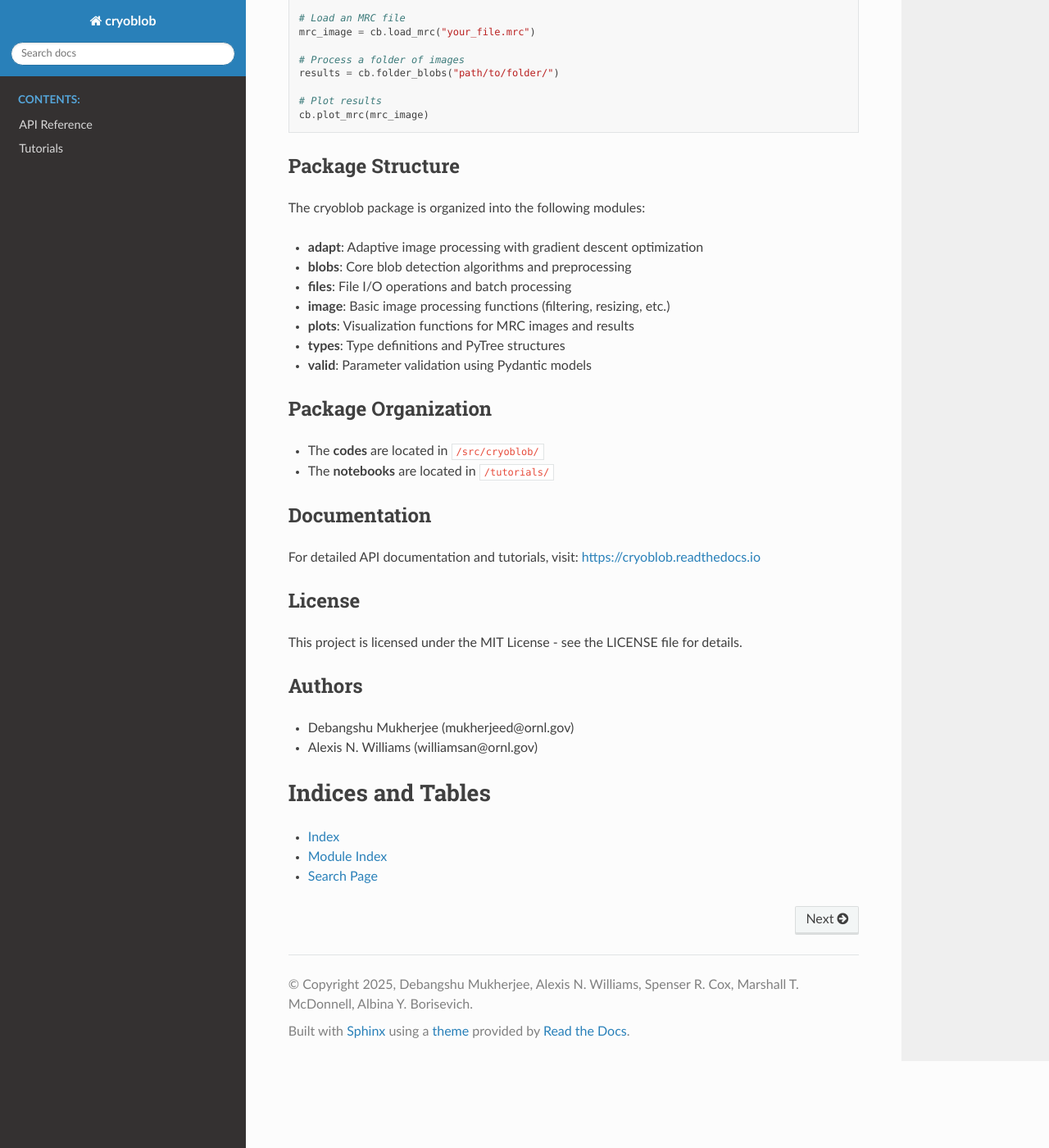
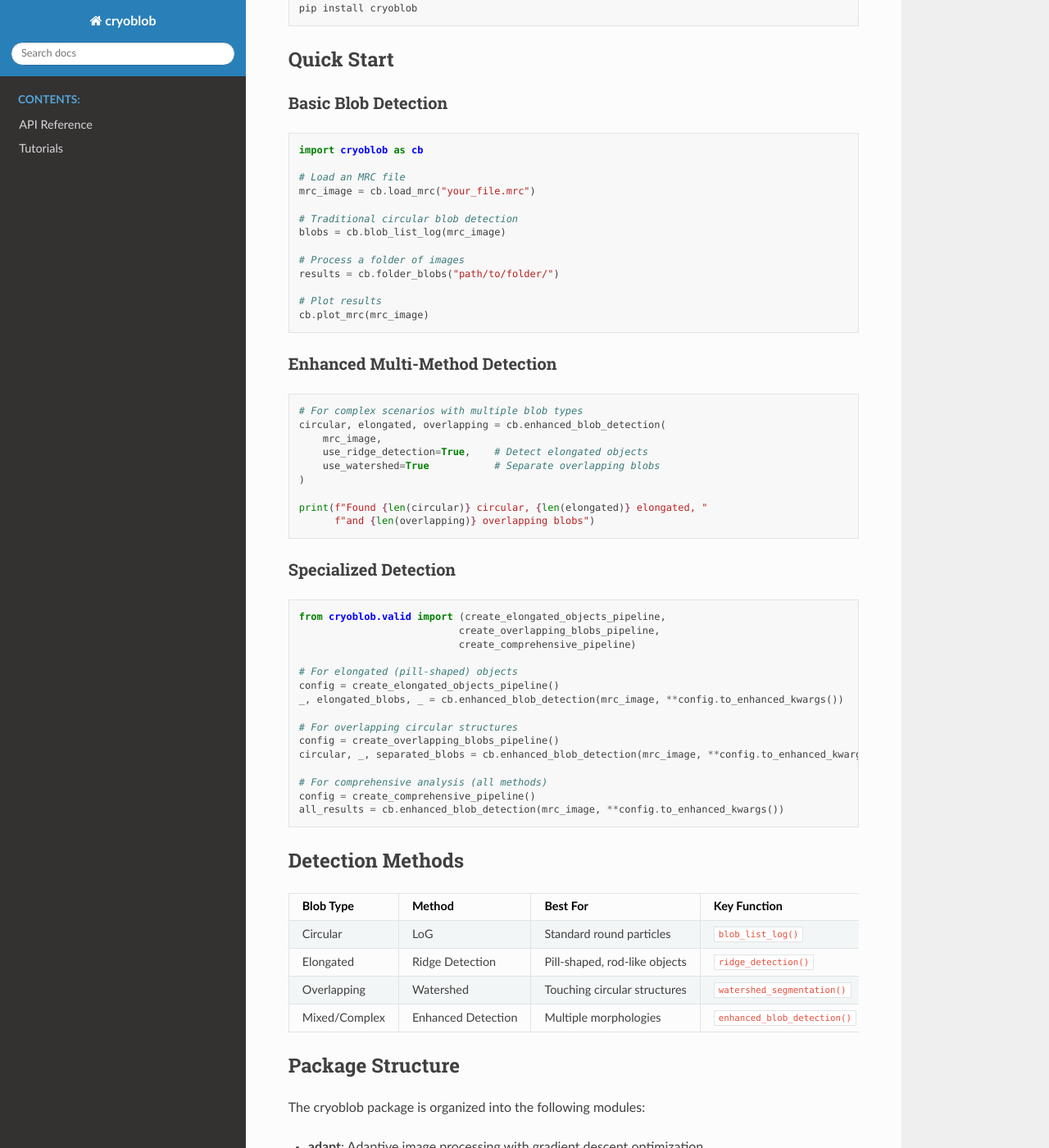
Before and after one commit to debangshu-mukherjee/cryoblob, a Sphinx documentation site: the page built from docs/source/index.rst, in a window 1280 px wide and 1400 px high, scrolled down 739 px. Shown: the whole window at 82% size. Built offline with Sphinx 7.4.7 and the Read the Docs theme 3.1.0, drawn with Linux system fonts in a browser that asks for light colours; pages that are not in the unit, such as notebooks, are missing from menus; some of the changed text lies outside the part shown.

Commit message:
Updated docs because of new submodule.

````diff
--- a/README.md
+++ b/README.md
@@ -11,14 +11,18 @@
 
 # cryoblob
 
-**cryoblob** is a JAX-based, JIT-compiled, scalable package for detection of amorphous blobs in low SNR cryo-EM images.
+**cryoblob** is a JAX-based, JIT-compiled, scalable package for detection of amorphous blobs in low SNR cryo-EM images. It provides both traditional circular blob detection and advanced multi-method detection for complex morphologies including elongated objects and overlapping structures.
 
 ## Features
 
 * **JAX-powered**: Leverages JAX for high-performance computing with automatic differentiation
 * **GPU acceleration**: Can utilize both CPUs and GPUs for processing
+* **Multi-method detection**: Advanced detection algorithms for diverse blob morphologies:
+  * **Traditional LoG**: Excellent for circular blobs
+  * **Ridge detection**: Specialized for elongated (pill-shaped) objects
+  * **Watershed segmentation**: Separates overlapping circular structures
+  * **Hessian-based detection**: Superior boundary localization
 * **Adaptive filtering**: Includes adaptive Wiener filtering and thresholding
-* **Blob detection**: Advanced blob detection using Laplacian of Gaussian (LoG) methods
 * **Batch processing**: Memory-optimized batch processing for large datasets
 * **Validation**: Comprehensive parameter validation using Pydantic models
 
@@ -30,11 +34,16 @@ pip install cryoblob
 
 ## Quick Start
 
+### Basic Blob Detection
+
 ```python
 import cryoblob as cb
 
 # Load an MRC file
 mrc_image = cb.load_mrc("your_file.mrc")
+
+# Traditional circular blob detection
+blobs = cb.blob_list_log(mrc_image)
 
 # Process a folder of images
 results = cb.folder_blobs("path/to/folder/")
@@ -42,6 +51,49 @@ results = cb.folder_blobs("path/to/folder/")
 # Plot results
 cb.plot_mrc(mrc_image)
 ```
+
+### Enhanced Multi-Method Detection
+
+```python
+# For complex scenarios with multiple blob types
+circular, elongated, overlapping = cb.enhanced_blob_detection(
+    mrc_image,
+    use_ridge_detection=True,    # Detect elongated objects
+    use_watershed=True           # Separate overlapping blobs
+)
+
+print(f"Found {len(circular)} circular, {len(elongated)} elongated, "
+      f"and {len(overlapping)} overlapping blobs")
+```
+
+### Specialized Detection
+
+```python
+from cryoblob.valid import (create_elongated_objects_pipeline,
+                           create_overlapping_blobs_pipeline,
+                           create_comprehensive_pipeline)
+
+# For elongated (pill-shaped) objects
+config = create_elongated_objects_pipeline()
+_, elongated_blobs, _ = cb.enhanced_blob_detection(mrc_image, **config.to_enhanced_kwargs())
+
+# For overlapping circular structures
+config = create_overlapping_blobs_pipeline()
+circular, _, separated_blobs = cb.enhanced_blob_detection(mrc_image, **config.to_enhanced_kwargs())
+
+# For comprehensive analysis (all methods)
+config = create_comprehensive_pipeline()
+all_results = cb.enhanced_blob_detection(mrc_image, **config.to_enhanced_kwargs())
+```
+
+## Detection Methods
+
+| Blob Type | Method | Best For | Key Function |
+|-----------|--------|----------|--------------|
+| Circular | LoG | Standard round particles | `blob_list_log()` |
+| Elongated | Ridge Detection | Pill-shaped, rod-like objects | `ridge_detection()` |
+| Overlapping | Watershed | Touching circular structures | `watershed_segmentation()` |
+| Mixed/Complex | Enhanced Detection | Multiple morphologies | `enhanced_blob_detection()` |
 
 ## Package Structure
 
@@ -51,9 +103,49 @@ The cryoblob package is organized into the following modules:
 * **blobs**: Core blob detection algorithms and preprocessing
 * **files**: File I/O operations and batch processing
 * **image**: Basic image processing functions (filtering, resizing, etc.)
+* **multi**: Multi-method detection for elongated objects and overlapping blobs
 * **plots**: Visualization functions for MRC images and results
 * **types**: Type definitions and PyTree structures
 * **valid**: Parameter validation using Pydantic models
+
+## Use Cases
+
+**Standard Cryo-EM Particles**
+```python
+# Traditional circular blob detection
+blobs = cb.blob_list_log(mrc_image, min_blob_size=5, max_blob_size=20)
+```
+
+**Elongated Biological Structures**
+```python
+# Detect pill-shaped, rod-like, or filamentous objects
+_, elongated, _ = cb.enhanced_blob_detection(
+    mrc_image, use_ridge_detection=True, use_watershed=False
+)
+```
+
+**Overlapping or Touching Particles**
+```python
+# Separate overlapping circular structures
+_, _, separated = cb.enhanced_blob_detection(
+    mrc_image, use_ridge_detection=False, use_watershed=True
+)
+```
+
+**Complex Heterogeneous Samples**
+```python
+# Comprehensive analysis for mixed morphologies
+circular, elongated, overlapping = cb.enhanced_blob_detection(
+    mrc_image, use_ridge_detection=True, use_watershed=True
+)
+```
+
+## Performance
+
+* **Memory Efficient**: Automatic batch size optimization and memory management
+* **Scalable**: Multi-device and multi-host processing support
+* **Fast**: JIT compilation and GPU acceleration where available
+* **Flexible**: Selective method usage to optimize speed vs. comprehensiveness
 
 ## Package Organization
 * The **codes** are located in `/src/cryoblob/`
````
Also changed, not shown: docs/source/api_reference.rst (+119 -41 lines).
